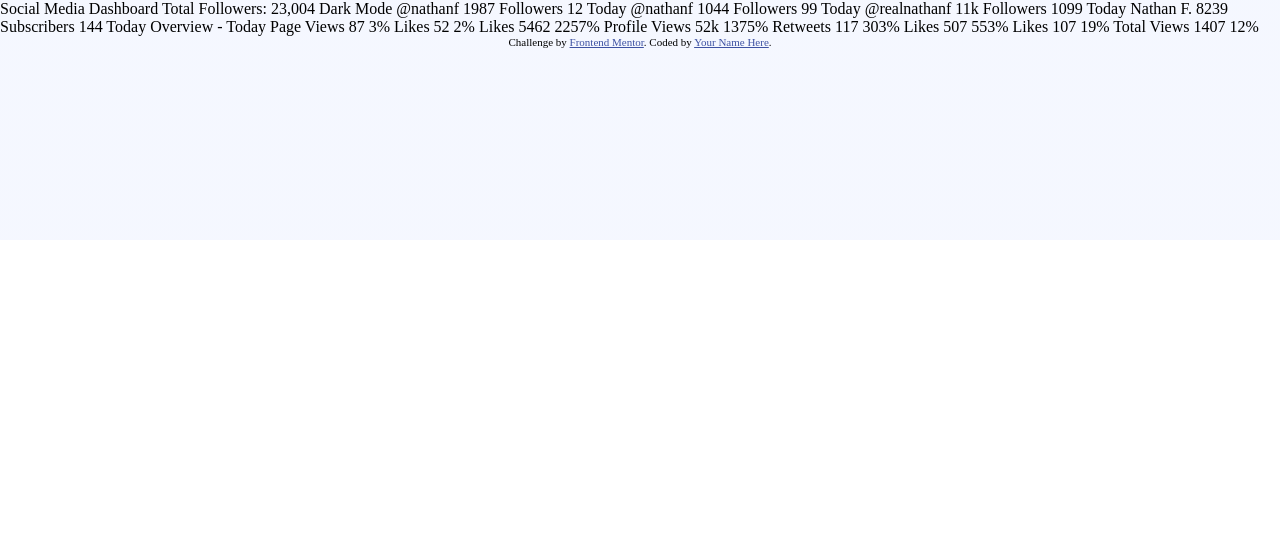
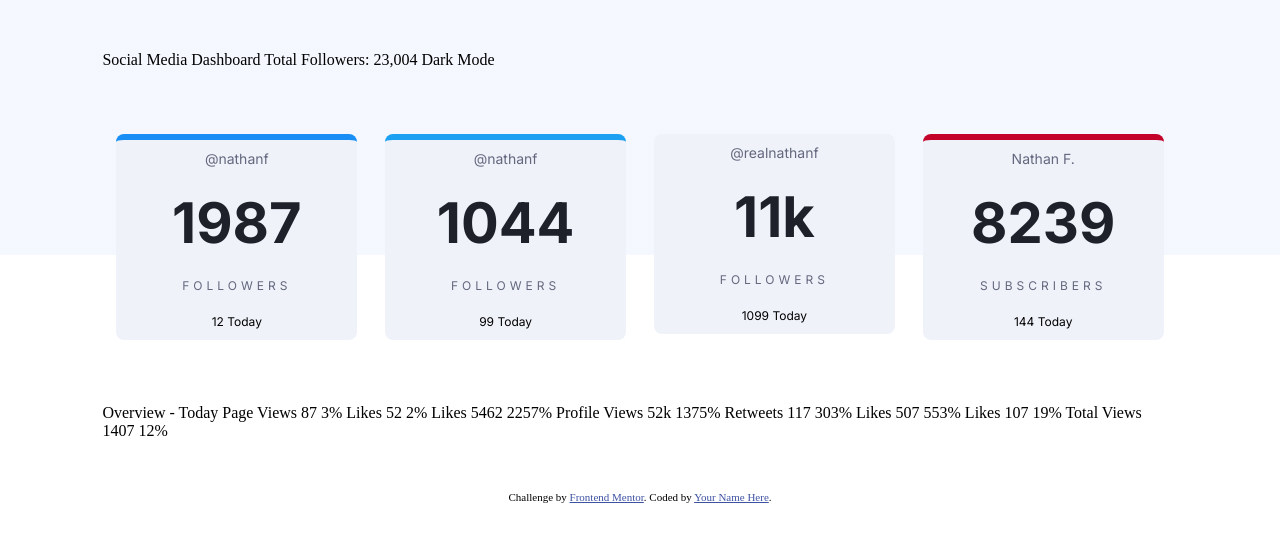
Before and after one commit to shockiu/dashboard-social-media, a website: page index.html in a window 1280 px wide. Drawn offline with Linux system fonts and the light colour scheme.

Commit message:
dash social media init

```diff
--- a/index.html
+++ b/index.html
@@ -16,36 +16,84 @@
   <link rel="stylesheet" href="./css/style.css">
 </head>
 <body>
+  <div class="home">
 
+    <nav>
       Social Media Dashboard
       Total Followers: 23,004
 
       Dark Mode
+    </nav>
 
 
+    <main class="social-media">
+      <!-- START SOCIAL MEDIA MAIN -->
+      <div class="main-social-media">
 
-  @nathanf
+        <!-- BOX SOCIAL MEDIA -->
+        <div class="main-social-media__box facebook-after">
+          <p class="main-social-media__user">@nathanf</p>
+          <div class="main-social-media__stats">
             1987
+          </div>
+          <div class="main-social-media__followers">
             Followers
+          </div>
+          <div class="main-social-media__stats-today">
             12 Today
+          </div>
+        </div>
+        <!-- END BOX SOCIAL MEDIA -->
 
-  @nathanf
+        <!-- BOX SOCIAL MEDIA -->
+        <div class="main-social-media__box twitter-after">
+          <p class="main-social-media__user">@nathanf</p>
+          <div class="main-social-media__stats">
             1044
+          </div>
+          <div class="main-social-media__followers">
             Followers
+          </div>
+          <div class="main-social-media__stats-today">
             99 Today
+          </div>
+        </div>
+        <!-- END BOX SOCIAL MEDIA -->
 
-  @realnathanf
+        <!-- BOX SOCIAL MEDIA -->
+        <div class="main-social-media__box instagram-after">
+          <p class="main-social-media__user">@realnathanf</p>
+          <div class="main-social-media__stats">
             11k
+          </div>
+          <div class="main-social-media__followers">
             Followers
+          </div>
+          <div class="main-social-media__stats-today">
             1099 Today
+          </div>
+        </div>
+        <!-- END BOX SOCIAL MEDIA -->
 
-  Nathan F.
+        <!-- BOX SOCIAL MEDIA -->
+        <div class="main-social-media__box youtube-after">
+          <p class="main-social-media__user">Nathan F.</p>
+          <div class="main-social-media__stats">
             8239
+          </div>
+          <div class="main-social-media__followers">
             Subscribers
+          </div>
+          <div class="main-social-media__stats-today">
             144 Today
+          </div>
+        </div>
+        <!-- END BOX SOCIAL MEDIA -->
 
+      </div>
+      <!-- END SOCIAL MEDIA MAIN -->
 
-
+      <div>
         Overview - Today
 
         Page Views
@@ -79,11 +127,16 @@
         Total Views
         1407
         12%
+      </div>
 
 
+    </main>
+  </div>
+  <footer>
     <div class="attribution">
       Challenge by <a href="https://www.frontendmentor.io?ref=challenge" target="_blank">Frontend Mentor</a>.
       Coded by <a href="#">Your Name Here</a>.
     </div>
+  </footer>
 </body>
 </html>
--- a/sass/abstract/_variables.scss
+++ b/sass/abstract/_variables.scss
@@ -37,3 +37,12 @@
 $font-weights-700: 700;
 $font-size: 14px;
 $font-family: 'Inter', sans-serif;
+
+
+/* Social Media Colors */
+
+$social-media-colors:
+        1 hsl(208, 92%, 53%),
+        2 hsl(203, 89%, 53%),
+        3 linear-gradient(hsl(37, 97%, 70%) to hsl(329, 70%, 58%)),
+        4 hsl(348, 97%, 39%);
--- /dev/null
+++ b/sass/components/_box-social-media.scss
@@ -0,0 +1,44 @@
+.main-social-media__box {
+    display: flex;
+    justify-content: space-around;
+    align-items: center;
+    flex-direction: column;
+    height: 200px;
+    font-family: $font-family;
+    background-color: var(--card-background);
+    margin: 0 14px;
+    border-radius: 8px;
+}
+
+.main-social-media__user {
+    font-weight: $font-weights-400;
+    font-size: $font-size;
+    color: var(--text-color-primary);
+}
+
+.main-social-media__stats {
+    font-size: calc(14px * 4);
+    font-weight: $font-weights-700;
+    color: var(--text-color-sencondary);
+}
+
+.main-social-media__followers {
+    letter-spacing: 4px;
+    text-transform: uppercase;
+    font-size: 12px;
+    color: var(--text-color-primary);
+}
+
+.main-social-media__stats-today {
+    font-size: 12px;
+}
+
+/*
+    Mejor hacerlo con un after
+*/
+
+@each $child, $color-bg in $social-media-colors {
+    .main-social-media__box:nth-child(#{$child}) {
+        border-top: solid $color-bg 6px ;
+    }
+}
--- /dev/null
+++ b/sass/layout/_home.scss
@@ -0,0 +1,3 @@
+.home {
+    margin: 4% 8%;
+}
--- a/sass/main.scss
+++ b/sass/main.scss
@@ -8,5 +8,11 @@
 @import './base/body';
 @import './base/reset';
 
+//Layout
+@import './layout/home';
+
 //Pages
 @import './pages/dashboard';
+
+//Components
+@import './components/box-social-media';
--- a/sass/pages/_dashboard.scss
+++ b/sass/pages/_dashboard.scss
@@ -0,0 +1,9 @@
+.social-media {
+    margin-top: 6%;
+}
+
+.main-social-media {
+    display: grid;
+    grid-template-columns: repeat(auto-fit, minmax(240px, 1fr));
+    margin-bottom: 6%;
+}
```
Also changed, not shown: css/style.css. Lines whose indentation alone changed are shown as unchanged.
